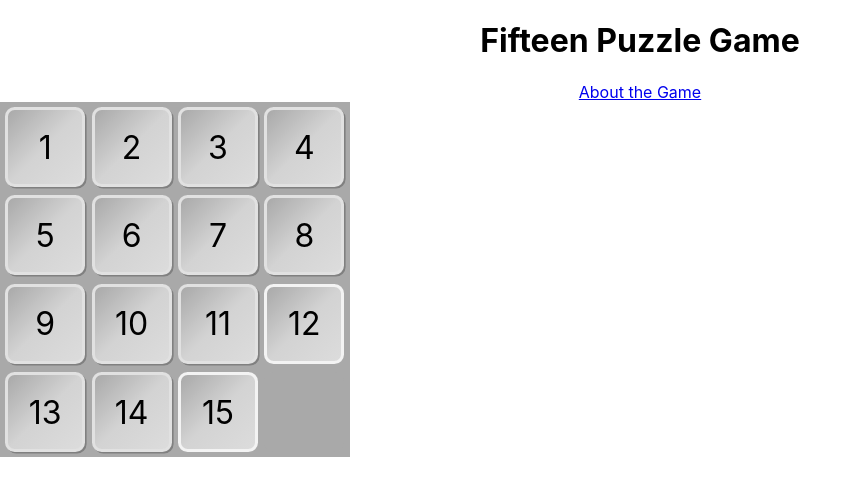
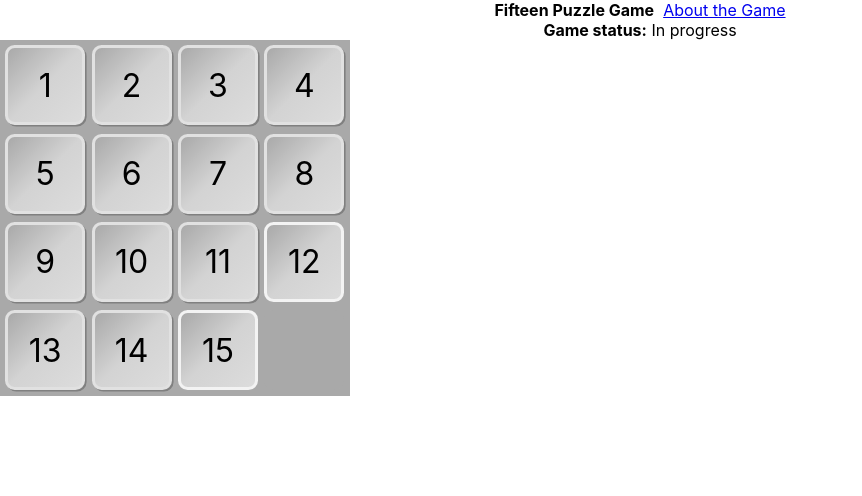
Before and after one commit to b-lukaszuk/fifteen_puzzle_game, a React (Create React App) app in the folder my-app/: page / in a window 1280 px wide. Shown: the top 496 px of the page, without its empty margins (0-862 px from the left). Built offline with nearby package versions, Linux system fonts and the light colour scheme.

Commit message:
dodano wyswietlanie statusu gry

```diff
--- a/my-app/src/App.tsx
+++ b/my-app/src/App.tsx
@@ -2,22 +2,28 @@ import React, { useState } from 'react';
 
 import Board from './board/Board';
 import GameBoard from './conteners/GameBoard';
+import GameInfo from './conteners/GameInfo'
 
 import './App.css';
 
 const App: React.FC = () => {
 
     const [gameBoard, setGameBoard] = useState(new Board());
+    const [gameStatus, setGameStatus] = useState("In progress");
 
     const moveNumber = (numToMove: number): void => {
         gameBoard.makeMove(numToMove);
         setGameBoard(new Board(gameBoard.getBoard()));
+        if (gameBoard.isSolved()) {
+            setGameStatus("Game Over");
+        } else {
+            setGameStatus("In progress");
+        }
     }
 
     return (
         <div className="App">
-            <h1>Fifteen Puzzle Game</h1>
-            <a href="https://en.wikipedia.org/wiki/15_puzzle">About the Game</a>
+            <GameInfo gameStatus={gameStatus} />
             <GameBoard gameBoard={gameBoard.getBoard()}
                 fieldOnClick={moveNumber} />
         </div>
--- a/my-app/src/board/Board.ts
+++ b/my-app/src/board/Board.ts
@@ -4,8 +4,10 @@ import { reshape } from '../utils/arr2d';
 class Board {
 
     private _board: Field[][] = [];
+    private _solvedBoard: Field[][] = [];
 
     public constructor(initBoard?: Field[][]) {
+        this._solvedBoard = reshape(this._get1dArrOfFields(1, 16), 4, 4);
         if (initBoard === undefined) {
             this._board = reshape(this._get1dArrOfFields(1, 16), 4, 4);
         }
@@ -80,6 +82,18 @@ class Board {
             window.alert("illegal move");
         }
     }
+
+    public isSolved(): boolean {
+        for (let r = 0; r < this._board.length; r++) {
+            for (let c = 0; c < this._board[r].length; c++) {
+                if (this._board[r][c].getVal() !==
+                    this._solvedBoard[r][c].getVal()) {
+                    return false;
+                }
+            }
+        }
+        return true;
+    }
 }
 
 export default Board;
--- a/my-app/src/conteners/GameBoard.css
+++ b/my-app/src/conteners/GameBoard.css
@@ -1,3 +1,3 @@
-table {
+.gameBoard {
     background-color: darkgray;
 }
--- a/my-app/src/conteners/GameBoard.tsx
+++ b/my-app/src/conteners/GameBoard.tsx
@@ -18,7 +18,7 @@ const GameBoard: React.FC<Props> = (props) => {
     const fieldOnClickIn: Function = props.fieldOnClick;
     return (
         <div>
-            <table>
+            <table className="gameBoard">
                 <tbody>
                     {gameBoardIn.map((row, rowId) => {
                         return <GameRow key={rowId} arrFields={row}
--- /dev/null
+++ b/my-app/src/conteners/GameInfo.tsx
@@ -0,0 +1,23 @@
+import React from 'react';
+
+interface Props {
+    gameStatus: string;
+}
+
+const GameInfo: React.FC<Props> = (props) => {
+    const gameStatusIn: string = props.gameStatus;
+    return (
+        <div>
+            <span>
+                <b>Fifteen Puzzle Game</b> &nbsp;
+                <a href="https://en.wikipedia.org/wiki/15_puzzle">
+                    About the Game
+                </a>
+            </span>
+            <br />
+            <span><b>Game status:</b> {gameStatusIn}</span>
+        </div >
+    );
+}
+
+export default GameInfo;
```
